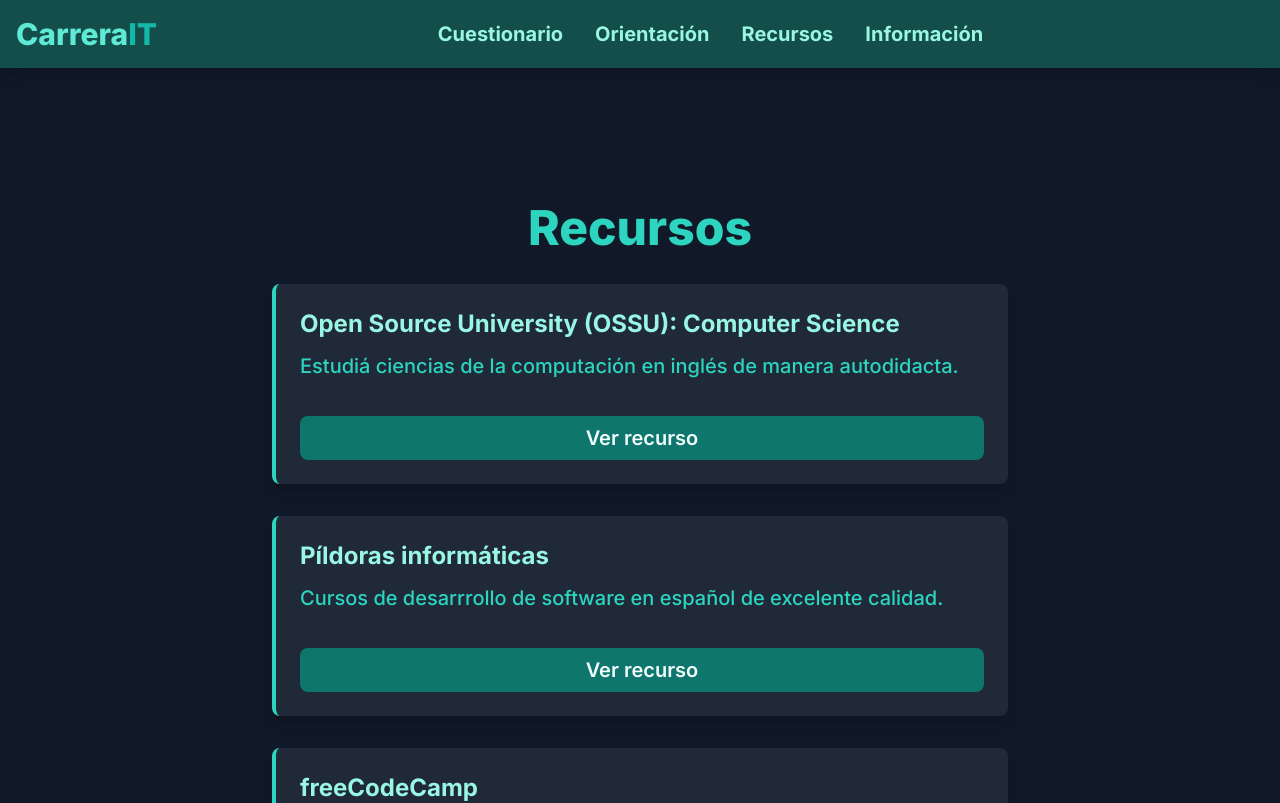
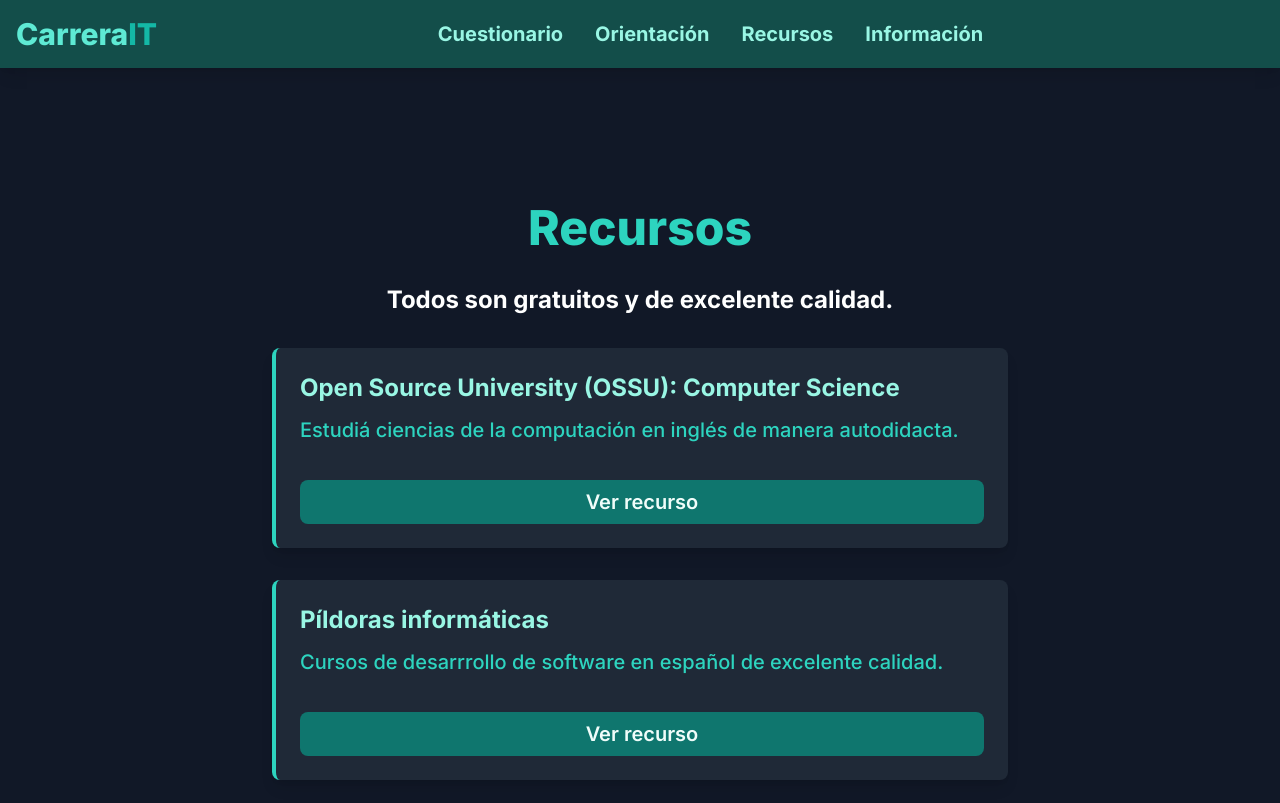
Before and after one commit to aronmilenait/carrerait-roadmap, a Next.js app in the folder carrerait-roadmap/: page /recursos in a window 1280 px wide. Shown: the top 803 px of the page. Built offline with nearby package versions, Linux system fonts and the light colour scheme.

Commit message:
Add description for the resources component.

```diff
--- a/carrerait-roadmap/src/app/components/Resources.tsx
+++ b/carrerait-roadmap/src/app/components/Resources.tsx
@@ -6,6 +6,9 @@ const Resources = () => {
       <h1 className="text-4xl sm:text-3xl md:text-5xl text-teal-400 font-extrabold mb-8 text-center">
         Recursos
       </h1>
+      <p className="text-2xl font-bold mb-8 text-center">
+        Todos son gratuitos y de excelente calidad.
+      </p>
       <div className="space-y-8">
         {resources.map((resource, index) => (
           <div
```
